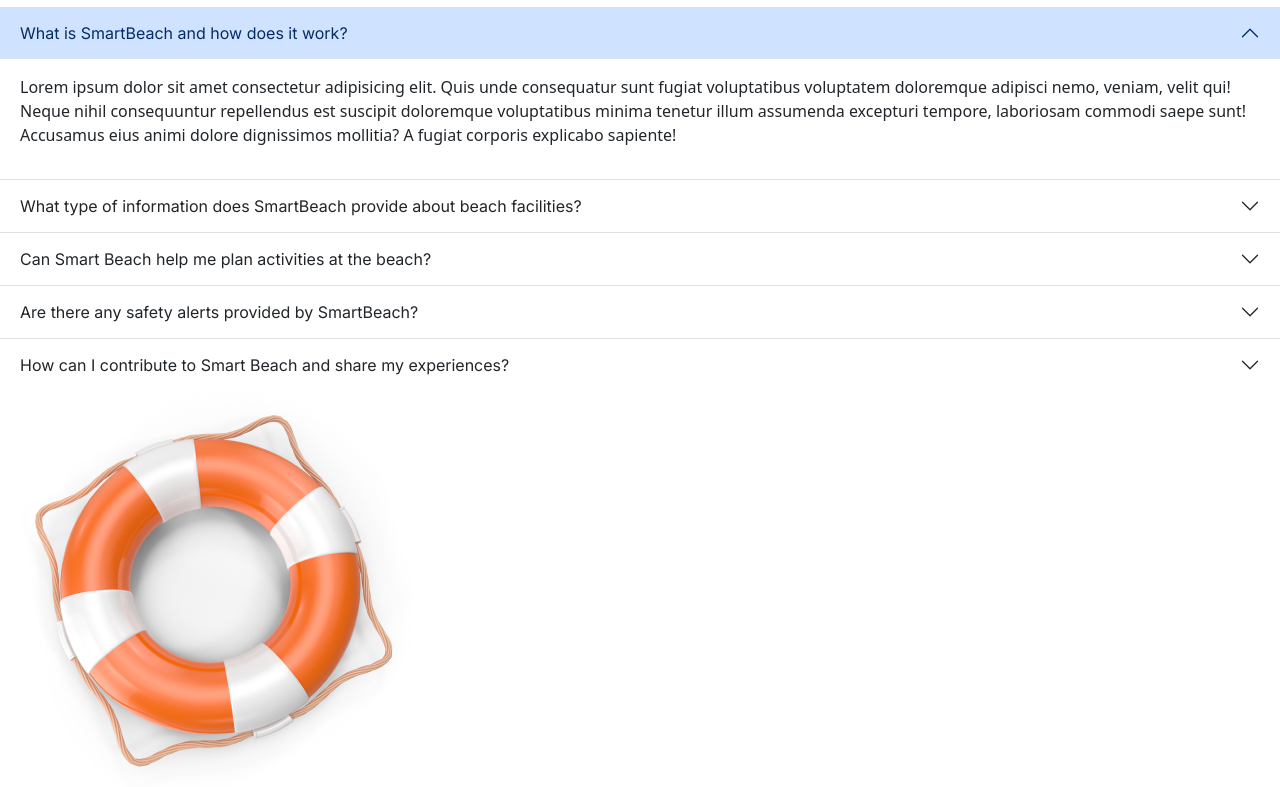
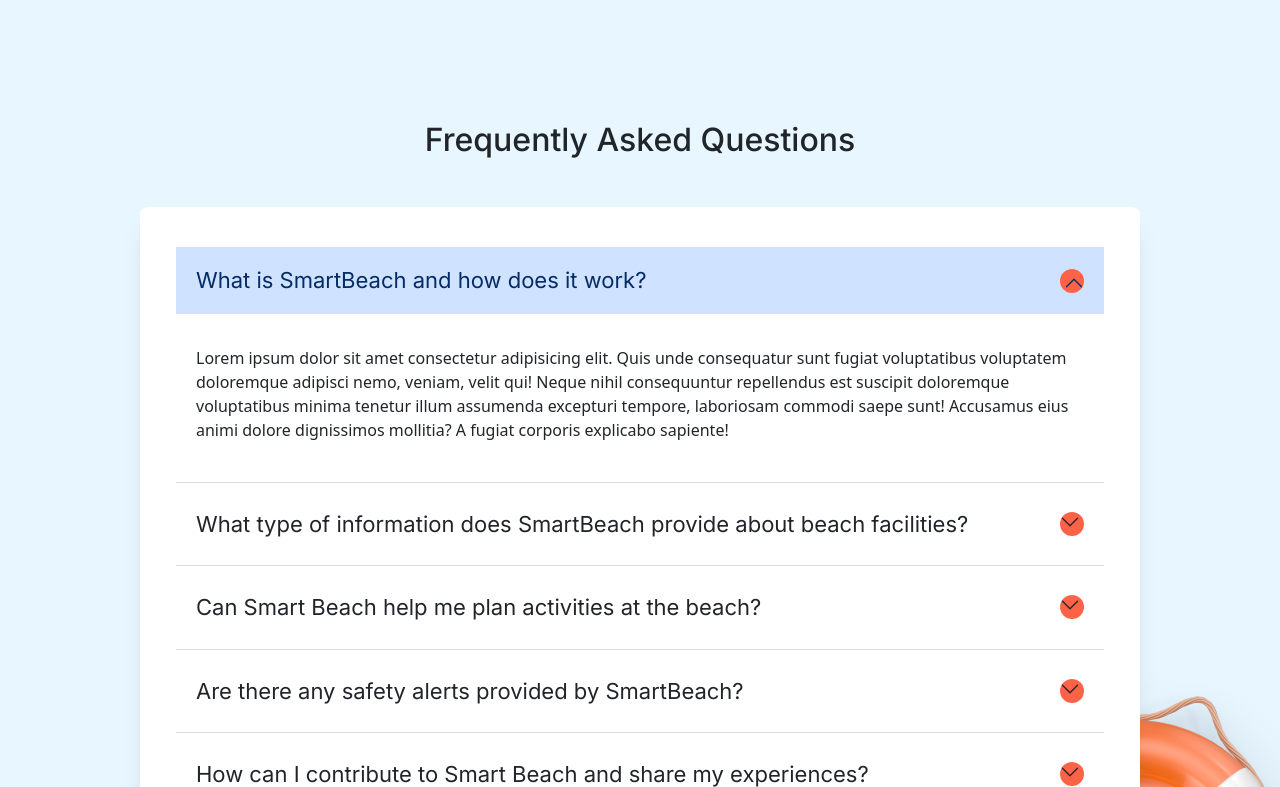
Before and after one commit to C-Blouin/SmartBeach, a React (Vite) app: page / in a window 1280 px wide. Shown: the part 3453-4240 px from the top of the page. Built offline with nearby package versions, Linux system fonts and the light colour scheme.

Commit message:
Added FAQ Section & Accordion Styles

```diff
--- a/src/css/App.css
+++ b/src/css/App.css
@@ -1323,3 +1323,196 @@
 }
 
 /* End of Reviews Styles */
+
+/* Start of FAQs Styles */
+
+/* FAQ Container Wrapper Styles. */
+.faq-wrapper {
+  background-color: var(--section-background);
+  position: relative;
+  overflow: hidden;
+}
+
+#faq {
+  position: relative;
+  /* Min-height of the container. */
+  min-height: 100vh;
+  /* Center the faq container contents. */
+  margin: 0 auto;
+  max-width: 1200px;
+  padding: 10rem 3rem;
+  z-index: 99;
+  margin-bottom: 5rem;
+
+}
+
+/* Padding to the accordion buttons in the collapsed state. */
+.accordion-button.collapsed {
+  padding: 0.5rem;
+}
+
+/* Accordion Styles */
+#faq-accordion {
+  /* Positioning relative to allow for the life buoy to be positioned absolutely to this accordion container. */
+  position: relative;
+  max-width: 1000px;
+  /* Center contents and white space */
+  margin: 3rem auto;
+  padding: 2rem 2.25rem;
+  background-color: var(--white);
+  /* Round corners and add a box shadow to the accordion. */
+  border-radius: 0.5rem;
+  box-shadow: var(--extra-large-shadow);
+  /* Ensure the accordion is positioned above the life buoy. */
+  z-index: 99;
+}
+
+/* FAQ accordion heading styles. */
+.accordion-item h2 {
+  color: var(--primary-color);
+  /* Dynamically adjust the heading font depending on the viewport width. */
+  font-size: clamp(20px, 5vw, 24px);
+  font-weight: 500;
+}
+
+/* Faq text styles. */
+#faq h2 {
+  text-align: center;
+}
+
+/* FAQ paragraph styles. */
+#faq p {
+  margin: 1rem 0;
+}
+
+#faq > p:nth-of-type(1) {
+  font-weight: 600;
+}
+
+/* Accordion item styles. */
+.accordion-flush .accordion-item {
+  transition: 0.2s ease-in-out;
+  max-width: 1000px;
+  border-bottom: 1px solid var(--slate-accent-5);
+  padding: 0.5rem 0;
+}
+
+/* The last item (child) in the accordion (parent) will not contain a border. */
+.accordion-item:last-child {
+  border-bottom: none;
+}
+
+/* Add some padding to the button heading, adjust the font size with clamp, and font weight. */
+.accordion-flush .accordion-item .accordion-button,
+.accordion-flush .accordion-item .accordion-button.collapsed {
+  padding: 1.25rem;
+  font-size: clamp(var(--mobile-h3), 5vw, var(--desktop-h3));
+  font-weight: 400;
+}
+
+/* Accordion body styles. */
+.accordion-body {
+  padding: 0.25rem 1.25rem;
+}
+
+.accordion-body p {
+  text-align: left;
+}
+
+/* If the accordion button doesn't have the .collapsed class, apply these properties. */
+.accordion-button:not(.collapsed) {
+  background-color: transparent;
+  border: none;
+  box-shadow: none;
+}
+
+/* When an item is focused, remove the border colour, box-shadow and outline styles. */
+.accordion-button:focus, .accordion-button:active {
+  border-color: none;
+  box-shadow: none;
+  outline: 0;
+}
+
+/* Accordion dropdown button styles. */
+.accordion-button:after {
+  margin-left: auto;
+  color: #fff;
+  width: 1.75rem;
+  height: 1.75rem;
+  padding: 0.75rem;
+  background-size: 100%;
+  background-color: #ff6347;
+  border-radius: 50%;
+  transition: var(--global-transition);
+}
+
+
+/* Accordion Button Background SVGs */
+.accordion-button:after,
+.accordion-button:not(.collapsed)::after {
+  background-image: url(/src/images/landing/faq/chevron.svg);
+}
+
+/* On accordion item hover, the button heading will change to the primary red from the root styles, signifying the item is clickable. */
+.accordion-item:hover .accordion-button {
+  color: var(--primary-color);
+}
+
+/* Life buoy styles. */
+.life-buoy {
+  /* Positioned absolutely, relative to the parent container (accordion) */
+  position: absolute;
+  /* Position at the bottom right. */
+  bottom: -25px;
+  right: -100px;
+  z-index: 1;
+  max-width: 100%;
+  height: auto;
+  pointer-events: none;
+}
+
+/* FAQ Media Query, 768px Wide */
+@media screen and (max-width: 768px) {
+
+  /* For smaller screens, increase the FAQ section padding on the top and bottom, and reduce the horizontal padding */
+  #faq {
+    padding: 10rem 1rem;
+  }
+
+  /* Reduce accordion container padding to prevent overflow. */
+  #faq-accordion {
+    padding: 1.5rem 1.25rem;
+  }
+
+  .accordion-flush .accordion-item .accordion-button,
+  .accordion-flush .accordion-item .accordion-button.collapsed {
+    padding: 1.25rem 0;
+  }
+
+  /* Apply separation of the button text and icon of the accordion button */
+  .accordion-flush .accordion-item .accordion-button {
+    gap: 1rem;
+  }
+
+  /* Reduce padding on the accordion body for smaller device widths. */
+  .accordion-body {
+    padding: 0.25rem 0;
+  }
+
+  /* On mobile, the life buoy graphic will be positioned in the center */
+  .life-buoy {
+    bottom: -20px;
+    right: 0;
+  }
+
+  /* On very small screen widths of 368px, push down the buoy graphic positioning adjusting the bottom value. */
+  @media screen and (max-width: 368px) {
+
+      .life-buoy {
+        bottom: 15px;
+      }
+  }
+
+}
+
+/* End of FAQs Styles */
```
